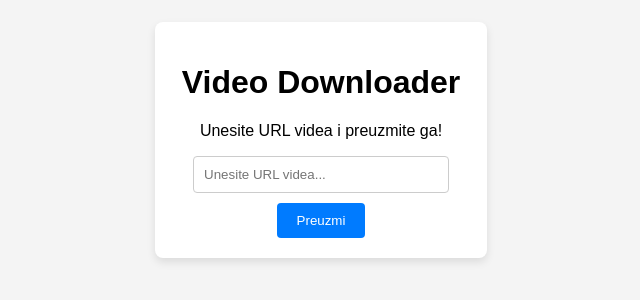
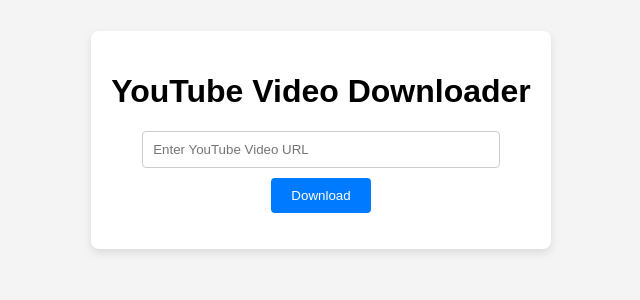
Before and after one commit to Cao573/lineatools, a website: page public/index.html in a window 1280 px wide. Shown: the part 260-560 px from the top of the page, without its empty margins (319-959 px from the left). Drawn offline with Linux system fonts and the light colour scheme.

Commit message:
Update index.html

```diff
--- a/public/index.html
+++ b/public/index.html
@@ -8,14 +8,14 @@
 </head>
 <body>
     <div class="container">
-        <h1>Video Downloader</h1>
-        <p>Unesite URL videa i preuzmite ga!</p>
-        <form id="download-form">
-            <input type="text" id="video-url" placeholder="Unesite URL videa..." required>
-            <button type="submit">Preuzmi</button>
+        <h1>YouTube Video Downloader</h1>
+        <form id="downloadForm">
+            <input type="text" id="videoUrl" placeholder="Enter YouTube Video URL" required>
+            <button type="submit">Download</button>
         </form>
-        <div id="result"></div>
+        <p id="message"></p>
     </div>
+
     <script src="script.js"></script>
 </body>
 </html>
```
